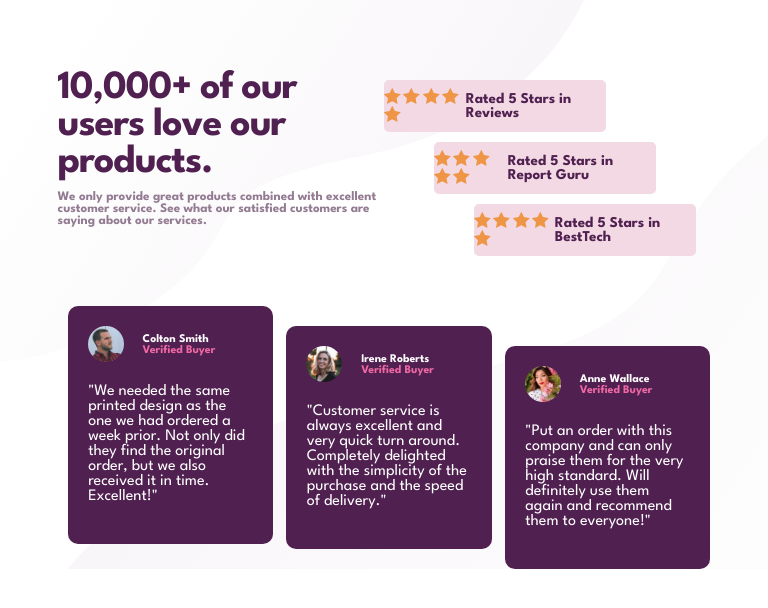
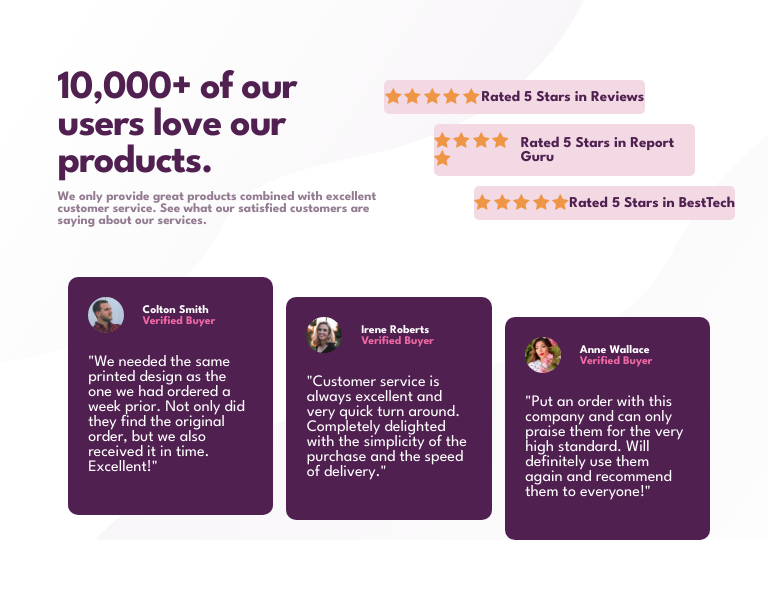
Before and after one commit to GentleMizt/social-section, a plain HTML site: page index.html in a window 768 px wide. Drawn offline with Linux system fonts and the light colour scheme.

Commit message:
progress

```diff
--- a/style.css
+++ b/style.css
@@ -122,7 +122,7 @@ html{
 
 
 /* RESPONSIVE WEB DESIGN STARTS HERE */
-@media (max-width: 450px){
+@media (max-width: 550px){
     .top-div{
         grid-template-columns: repeat(1,1fr);
     }
@@ -172,8 +172,11 @@ html{
 
 
 /*------------------------- RESPONSIVENESS FOR TABLET VIEW ------------------------- */
-@media(max-width: 890px){
+@media(min-width: 550px) and (max-width: 890px){
     .top-div{
         grid-template-columns: 50% 40%;
     }
+    .star-flex{
+        width: 100%;
+    }
 }
```
